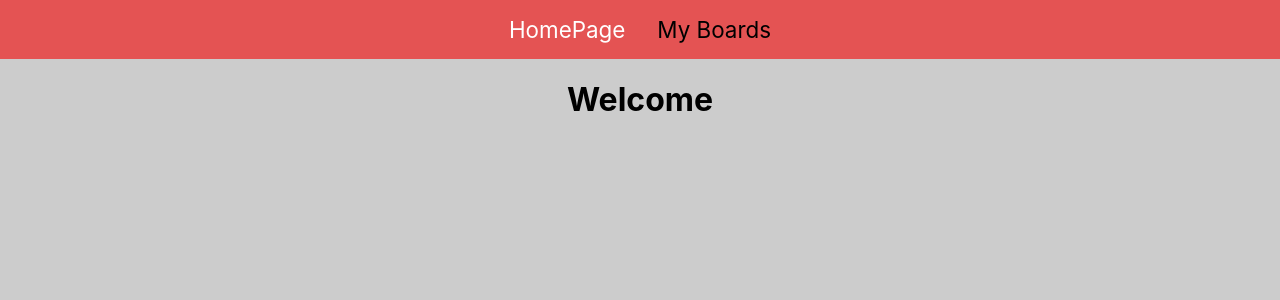
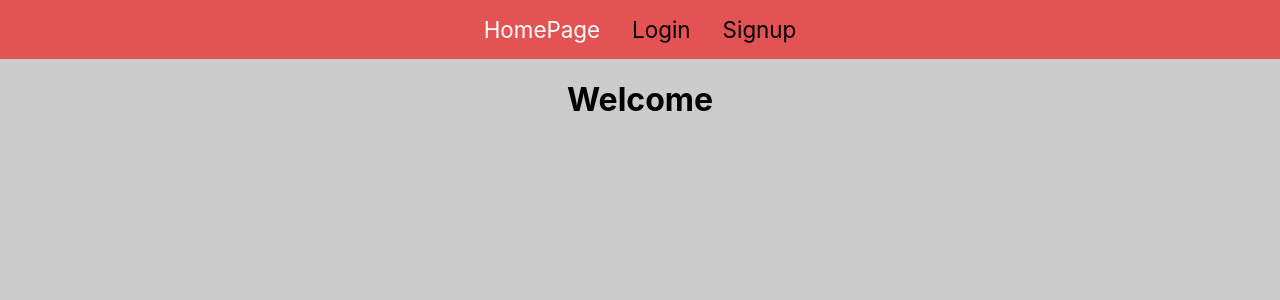
Before and after one commit to Jogopin/StickyBoard-client, a React (Create React App) app: page / in a window 1280 px wide. Shown: the top 300 px of the page. Built offline with nearby package versions, Linux system fonts and the light colour scheme.

Commit message:
Add login,signup & logout to navbar

```diff
--- a/src/components/NavBar.js
+++ b/src/components/NavBar.js
@@ -1,11 +1,28 @@
+import { useContext } from "react";
 import "./NavBar.css";
 import { NavLink } from "react-router-dom";
+import { AuthContext } from "../context/auth.context";
 
-export default function NavBar(){
-    return<>
-        <nav>
-            <NavLink to="/">HomePage</NavLink>
+export default function NavBar() {
+  const { isLoggedIn, user, logOutUser } = useContext(AuthContext);
+
+  return (
+    <>
+      <nav>
+        <NavLink to="/">HomePage</NavLink>
+
+        {isLoggedIn ? (
+          <>
             <NavLink to="/myboards">My Boards</NavLink>
-        </nav>
+            <button onClick={logOutUser}>Logout</button>
+          </>
+        ) : (
+          <>
+            <NavLink to="/login">Login</NavLink>
+            <NavLink to="/signup">Signup</NavLink>
+          </>
+        )}
+      </nav>
     </>
+  );
 }
```
